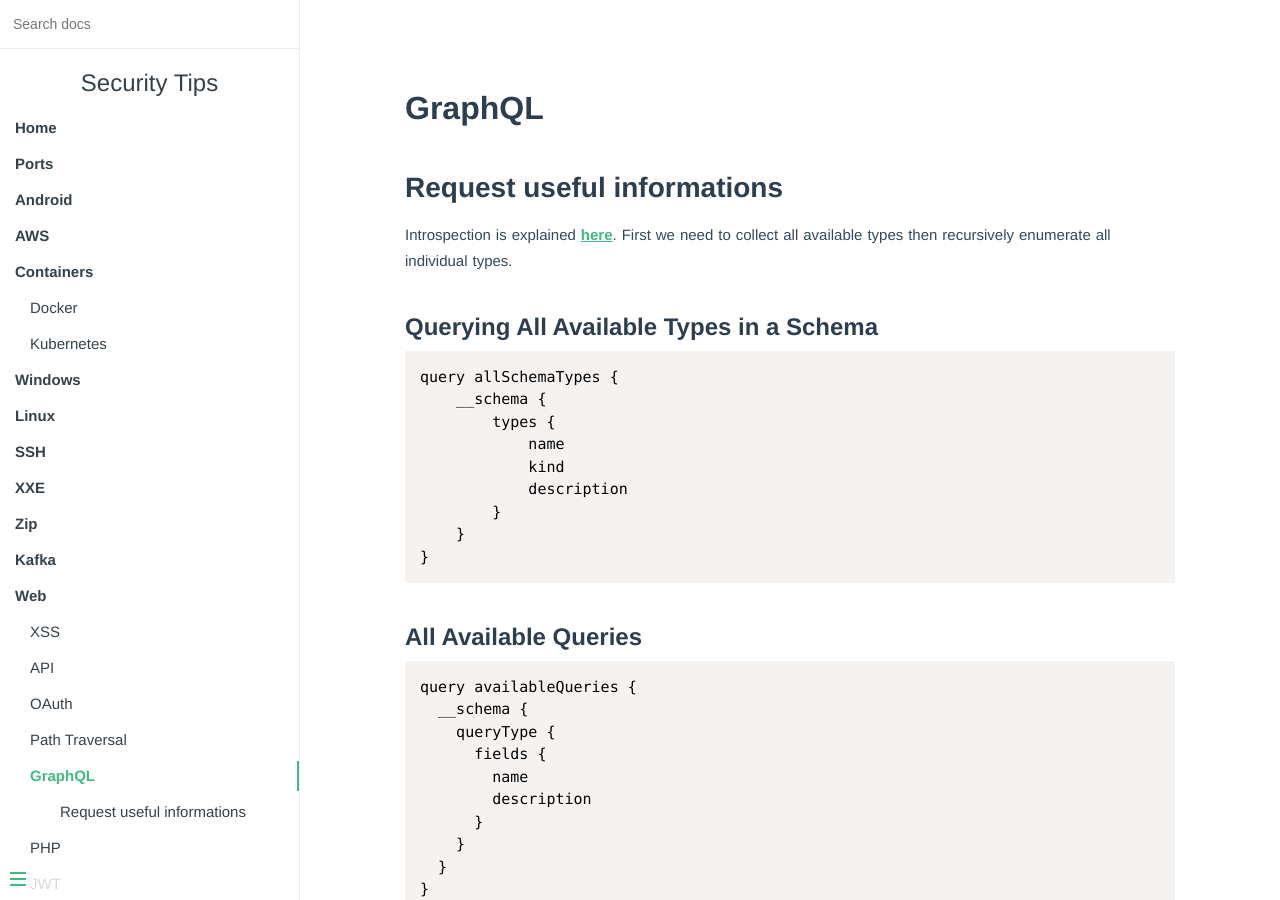
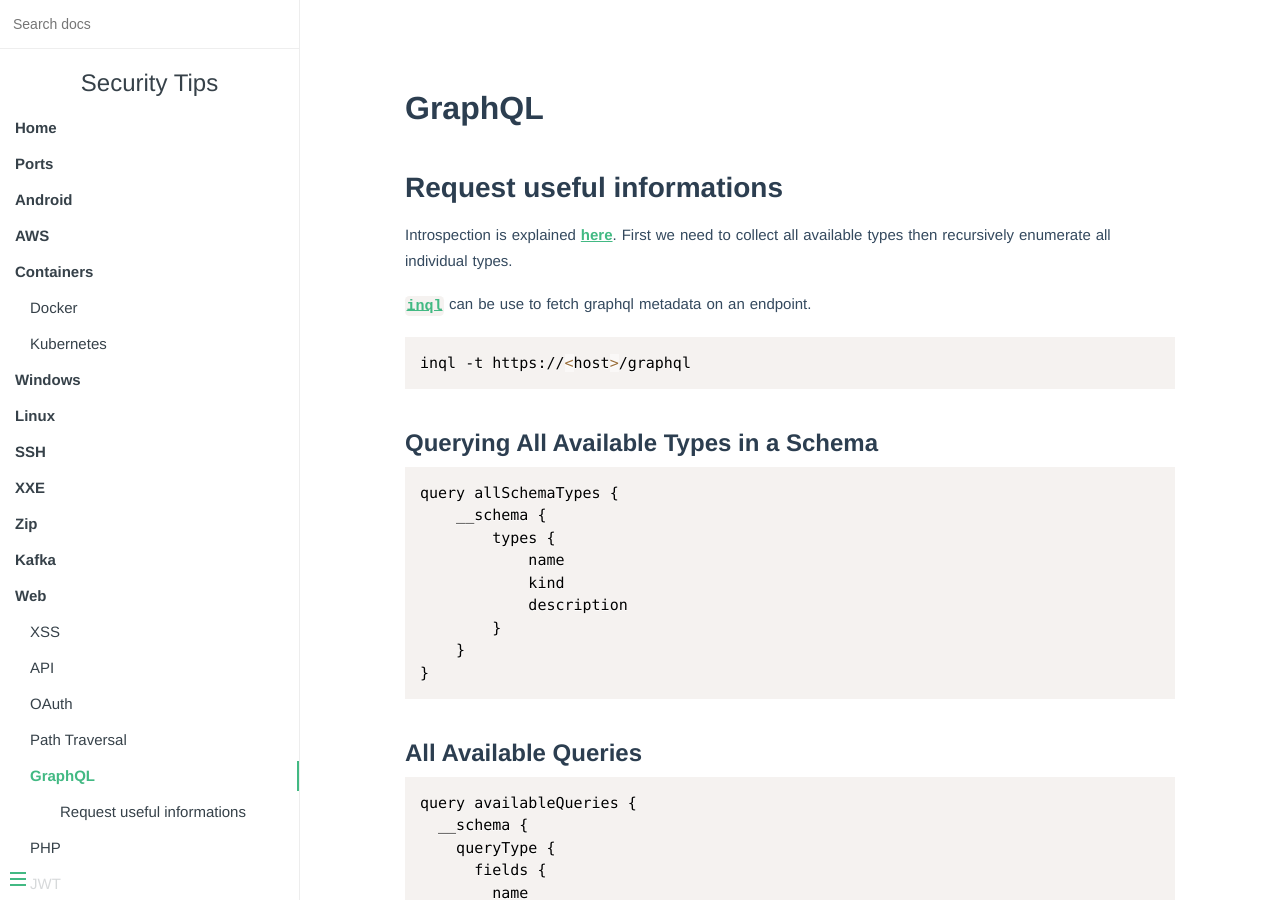
Before and after one commit to vincd/security-tips, an MkDocs documentation site: the page built from docs/graphql.md, in a window 1280 px wide and 900 px high. Built offline with MkDocs 1.6.1, drawn with Linux system fonts in a browser that asks for light colours.

Commit message:
Add inql tool for graphql

````diff
--- a/docs/graphql.md
+++ b/docs/graphql.md
@@ -2,8 +2,17 @@ GraphQL
 =======
 
 ## Request useful informations
-Introspection is explained [here](https://graphql.org/learn/introspection/). First we need to collect all available
-types then recursively enumerate all individual types.
+Introspection is explained [here](https://graphql.org/learn/introspection/).
+First we need to collect all available types then recursively enumerate all
+individual types.
+
+[`inql`](https://github.com/doyensec/inql) can be use to fetch graphql metadata
+on an endpoint.
+
+```bash
+inql -t https://<host>/graphql
+```
+
 
 ### Querying All Available Types in a Schema
 ```graphql
````
